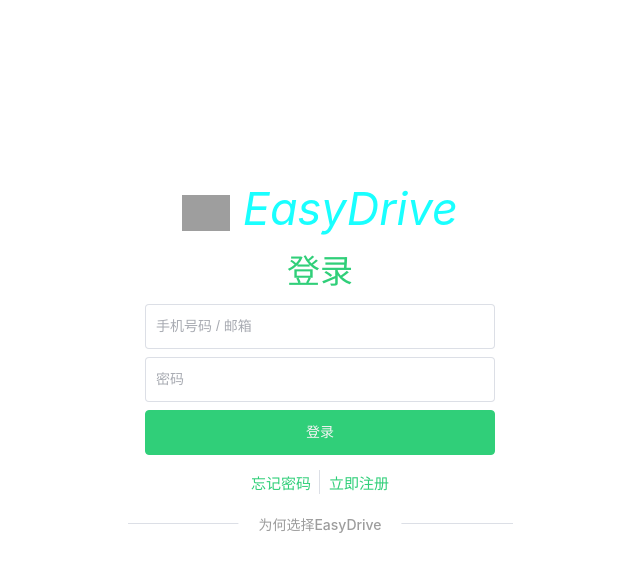
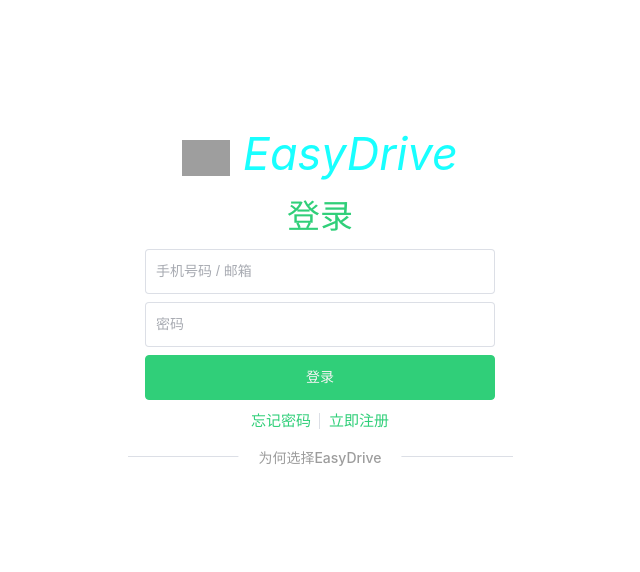
Before and after one commit to peiong/EasyDriveWeb, a Vue app: page /login in a window 1280 px wide. Shown: the top 572 px of the page, without its empty margins (320-960 px from the left). Built offline with nearby package versions, Linux system fonts and the light colour scheme; grey boxes are pictures that could not be loaded.

Commit message:
04/20/17:41

```diff
--- a/index.html
+++ b/index.html
@@ -14,36 +14,10 @@
 </body>
 
 <style>
-  html {
-  font-size: 16px;
-}
 
-@media screen and (min-width: 576px) {
-  html {
-    font-size: 18px;
+  body, html {
+    min-height: 580px;
   }
-}
-
-@media screen and (min-width: 768px) {
-  html {
-    font-size: 20px;
-  }
-}
-
-@media screen and (min-width: 992px) {
-  html {
-    font-size: 22px;
-  }
-}
-
-@media screen and (min-width: 1200px) {
-  html {
-    font-size: 24px;
-  }
-}
-
-/* ...添加更多的媒体查询以适配更多的屏幕尺寸... */
-
 
   #app {
     margin: 0;
--- a/src/components/views/Login.vue
+++ b/src/components/views/Login.vue
@@ -97,7 +97,7 @@
   min-height: 450px;
   max-width: 385px;
   padding: 0;
-  margin: 0 auto;
+  margin: 110px auto auto;
 }
 
 .el-footer {
--- a/src/components/views/Main.vue
+++ b/src/components/views/Main.vue
@@ -16,7 +16,7 @@
           <span>{{ item.name }}</span>
         </el-menu-item>
         <div class='bottom-menu'>
-          <el-popover placement="top" :width="80" trigger="click">
+          <el-popover popper-class="user-el-popover" placement="top" trigger="click">
             <template #reference>
               <el-avatar :size='size' slot='reference' style="cursor: pointer; padding: 0;"
                 src='https://f005.backblazeb2.com/file/img-forWeb/uPic/lofi.png'>
@@ -139,10 +139,6 @@
   width: 100%;
 }
 
-el-popper {
-  padding: 0;
-}
-
 .el-avatar {
   position: absolute;
   left: 50%;
@@ -150,6 +146,10 @@
   transform: translate(-50%, -50%);
 }
 
+.el-popover.user-el-popover {
+  width: 60px;
+}
+
 .el-link.el-link--success {
   color: #30cf79;
 }
--- a/src/components/views/Recover.vue
+++ b/src/components/views/Recover.vue
@@ -192,7 +192,7 @@
   height: 500px;
   width: 380px;
   max-width: 380px;
-  margin: 0 auto;
+  margin: 70px auto auto;
   padding: 0;
 }
 
--- a/src/components/views/Register.vue
+++ b/src/components/views/Register.vue
@@ -253,7 +253,7 @@
   height: 500px;
   width: 380px;
   max-width: 380px;
-  margin: 0 auto;
+  margin: 30px auto auto;
   padding: 0px;
 }
 
```
